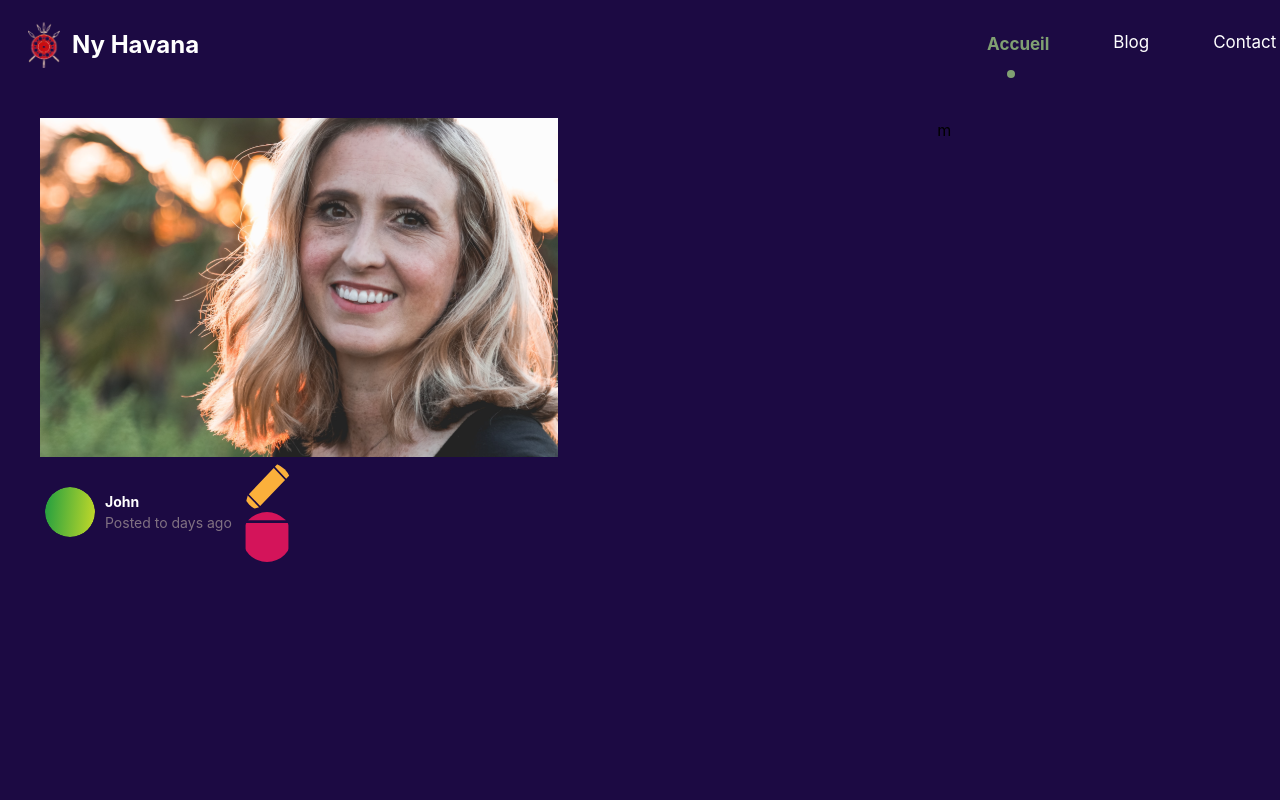
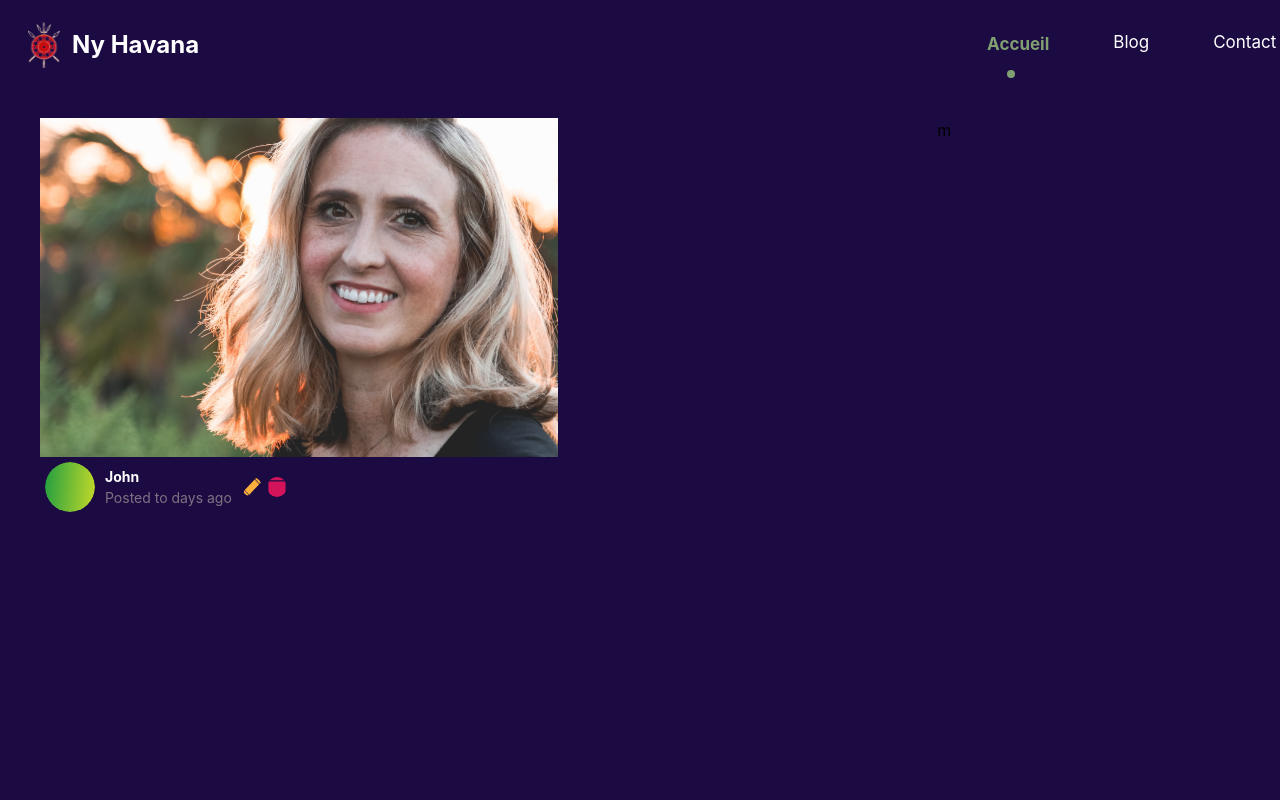
Before and after one commit to rakotoarisonlandry/Ny_Havana, a React (Create React App) app: page /post/1 in a window 1280 px wide. Shown: the top 800 px of the page. Built offline with nearby package versions, Linux system fonts and the light colour scheme.

Commit message:
edit single page

```diff
--- a/src/Style.scss
+++ b/src/Style.scss
@@ -38,6 +38,15 @@
       p {
         color: #807182;
       }
+      .edit {
+      display: flex;
+      gap: 5px;
+      img{
+        width: 20px;
+        height: 20px;
+        cursor: pointer;
+      }
+      }
     }
   }
   .menu {
--- a/src/components/HomeComponent.jsx
+++ b/src/components/HomeComponent.jsx
@@ -34,10 +34,16 @@ function HomeComponent() {
         {posts.map((post) => (
           <div key={post.id} className="flex mb-[20%] post flex  ">
             <div>
-              <img src={post.img} className="w-[1800px] object-cover" alt="" />
+              <Link to={`/post/${post.id}`}>
+                <img
+                  src={post.img}
+                  className="w-[1800px] object-cover"
+                  alt=""
+                />
+              </Link>
             </div>
             <div className="desc ml-24 mr-16">
-              <Link to={`/post/${post.id}`}>
+              <Link to="/">
                 <div className="flex gap-1 items-center ">
                   <div className="w-2 h-2 rounded-full bg-[#DF4051]"></div>
                   <div className="w-3 h-3 rounded-full bg-[#F9A83C]"></div>
@@ -52,7 +58,7 @@ function HomeComponent() {
               <p className="text-white ">{post.desc}</p>
               <div className="mt-16">
                 <Link
-                  to=""
+                  to={`/post/${post.id}`}
                   className="text-[#FBB03B] mt-16 font-semibold select-none rounded-xl border-[1px] border-[#FBB03B] pt-4 pb-4 pl-9 pr-9"
                 >
                   Voir plus
--- a/src/components/SinglePage.jsx
+++ b/src/components/SinglePage.jsx
@@ -3,6 +3,7 @@ import ImageSigle from "../img/Rectangle 2.svg";
 import ellipse from "../img/Ellipse 2.svg";
 import Iconedit from "../img/editIcon.svg";
 import Icondelete from "../img/DeleteIcon.svg";
+import { Link } from "react-router-dom";
 function SinglePage() {
   return (
     <div className="single">
@@ -15,8 +16,12 @@ function SinglePage() {
             <p>Posted to days ago</p>
           </div>
           <div className="edit">
-            <img src={Iconedit} alt="" />
-            <img src={Icondelete} alt="" />
+            <Link to={`/write?edit=2`}>
+              <img src={Iconedit} className="w-7" alt="" />
+            </Link>
+            <Link to={`/write?edit=2`}>
+              <img src={Icondelete} alt="" />
+            </Link>
           </div>
         </div>
       </div>
--- /dev/null
+++ b/src/components/Write.jsx
@@ -0,0 +1,9 @@
+import React from 'react'
+
+function Write() {
+  return (
+    <div>Write</div>
+  )
+}
+
+export default Write
```
Also changed, not shown: src/App.jsx (+7 -2 lines), src/img/DeleteIcon.svg, src/img/editIcon.svg.
